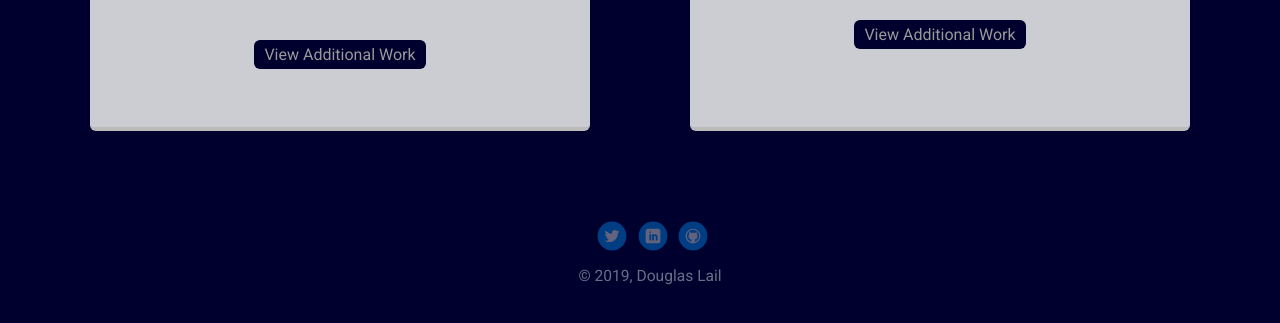
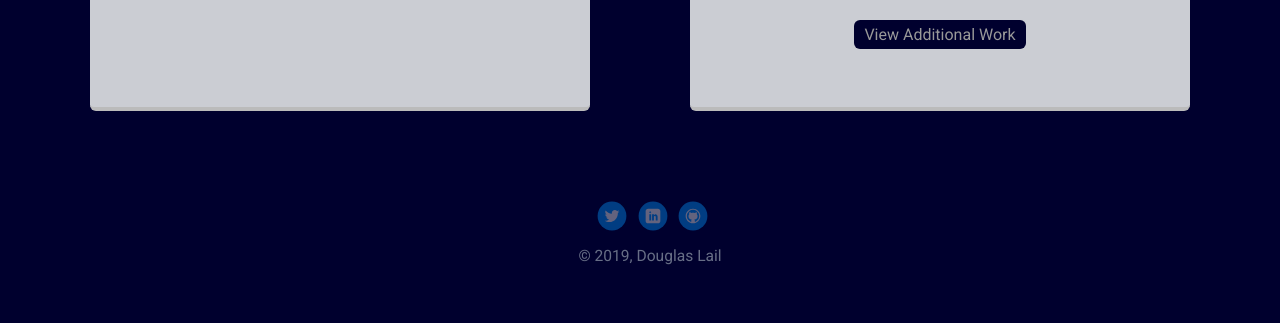
Before and after one commit to DouglasLail/Techdegree-Project-1, a plain HTML site: page pages/experience.html in a window 1280 px wide. Shown: the part 1497-1820 px from the top of the page. Drawn offline with Linux system fonts and the light colour scheme; a web font is replaced by a local one.

Commit message:
Update experience.html

```diff
--- a/pages/experience.html
+++ b/pages/experience.html
@@ -29,9 +29,6 @@
         <p>I'm a graduate from AB Tech with a degree in Medical Laboratory Technology and a degree in Advertising/Graphic Design from Guilford Technical Community College. I also studied under acclaimed portrait artist James Daniel.
         <p>I have over 18 years of experience as a graphic designer and 10 years of experience as a professional abstract artist. I have exhibited work in a number of solo shows in and around Asheville, as well as shown in galleries throughout the Southeast.</p>
         <img src="../images/desk_painting.jpg" alt="Abstract painting of a rust and bright blue hanging over desk." class="desk_painting">
-        <ul class="button">
-        <li><a href="https://www.motiveindex.com/new-work" target="_blank">View Additional Work</a></li>
-        </ul>
       </div>
 
       <div class="card">
```
